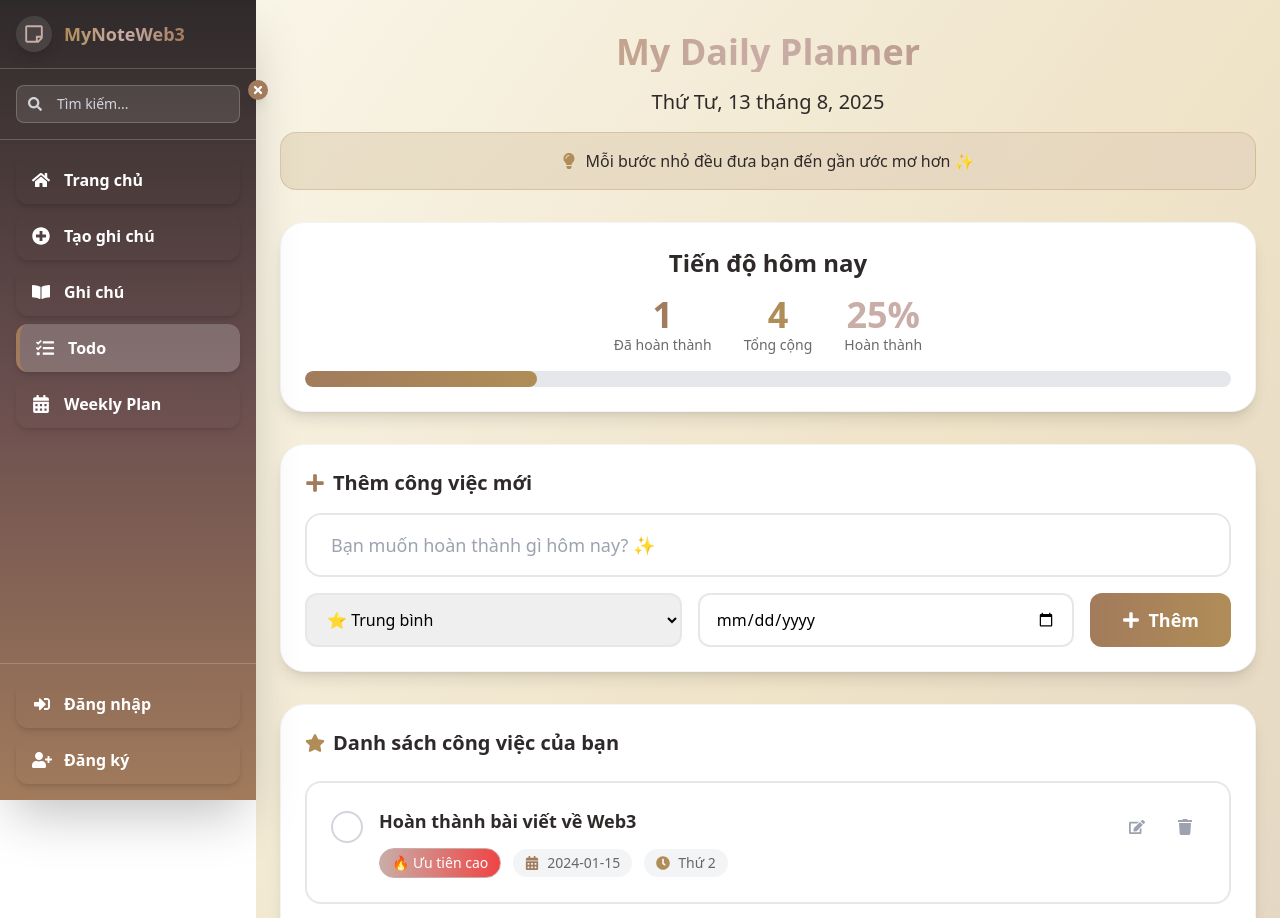
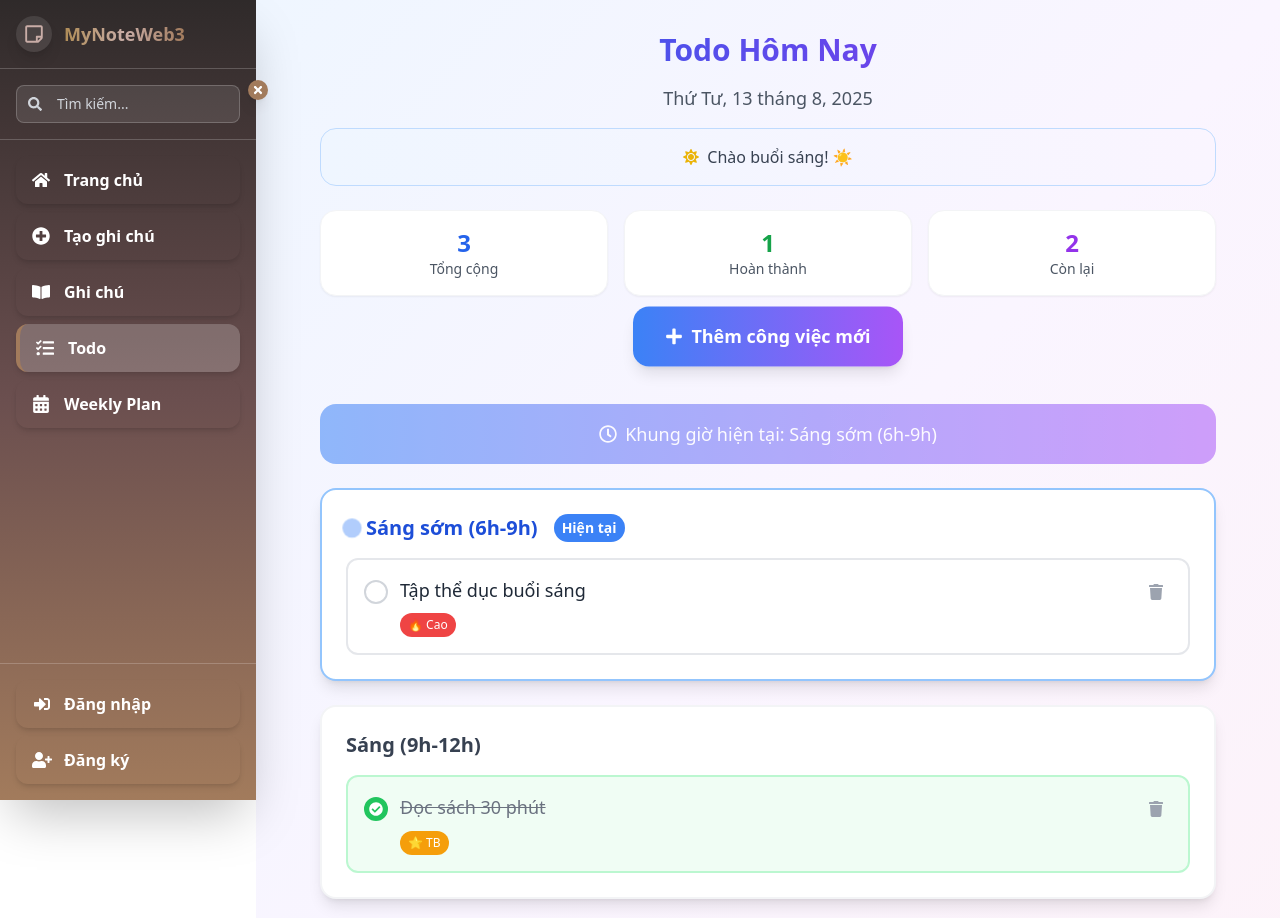
Before and after one commit to NNTN32/NotesWeb_FE, a React (Vite) app in the folder mynotewebapp/: page /todo in a window 1280 px wide. Shown: the top 918 px of the page. Built offline with nearby package versions, Linux system fonts and the light colour scheme.

Commit message:
Change display page Todo & add some animation file index.css

```diff
--- a/mynotewebapp/src/index.css
+++ b/mynotewebapp/src/index.css
@@ -42,6 +42,17 @@
   0% {
     opacity: 0;
     transform: translateY(30px);
+  }
+  100% {
+    opacity: 1;
+    transform: translateY(0);
+  }
+}
+
+@keyframes slideDown {
+  0% {
+    opacity: 0;
+    transform: translateY(-30px);
   }
   100% {
     opacity: 1;
@@ -108,6 +119,13 @@
   }
 }
 
+@keyframes ping {
+  75%, 100% {
+    transform: scale(2);
+    opacity: 0;
+  }
+}
+
 .animate-fall {
   animation: fall linear infinite;
 }
@@ -124,6 +142,10 @@
   animation: slideUp 1s ease-out forwards;
 }
 
+.animate-slide-down {
+  animation: slideDown 0.5s ease-out forwards;
+}
+
 .animate-scale-in {
   animation: scaleIn 0.6s ease-out forwards;
 }
@@ -138,6 +160,10 @@
 
 .animate-tear {
   animation: tear 0.5s ease-in-out infinite;
+}
+
+.animate-ping {
+  animation: ping 1s cubic-bezier(0, 0, 0.2, 1) infinite;
 }
 
 .delay-700 {
--- a/mynotewebapp/src/pages/users/Todo.jsx
+++ b/mynotewebapp/src/pages/users/Todo.jsx
@@ -1,39 +1,66 @@
-import { useState } from "react";
-import { FaPlus, FaCheckCircle, FaCalendarAlt, FaTrash, FaEdit, FaStar, FaLightbulb, FaClock } from "react-icons/fa";
+import { useState, useEffect } from "react";
+import { FaPlus, FaCheckCircle, FaTrash, FaEdit, FaSun, FaMoon, FaRegClock } from "react-icons/fa";
 
 const priorityColors = {
-  high: "bg-gradient-to-r from-rose to-red-500 text-white border-rose",
-  medium: "bg-gradient-to-r from-brass to-amber-500 text-white border-brass",
-  low: "bg-gradient-to-r from-coffee to-amber-600 text-white border-coffee"
+  high: "bg-red-500 text-white",
+  medium: "bg-amber-500 text-white",
+  low: "bg-green-500 text-white"
 };
 
 const priorityLabels = {
-  high: "🔥 Ưu tiên cao",
-  medium: "⭐ Trung bình",
+  high: "🔥 Cao",
+  medium: "⭐ TB",
   low: "🌱 Thấp"
 };
 
-const weekDays = [
-  "Chủ nhật", "Thứ 2", "Thứ 3", "Thứ 4", "Thứ 5", "Thứ 6", "Thứ 7"
-];
-
-const motivationalMessages = [
-  "Hôm nay là ngày tuyệt vời để hoàn thành mục tiêu! 💪",
-  "Mỗi bước nhỏ đều đưa bạn đến gần ước mơ hơn ✨",
-  "Bạn đang làm rất tốt! Hãy tiếp tục phát huy 🚀",
-  "Thành công đến từ những thói quen nhỏ mỗi ngày 🌟"
+const timeSlots = [
+  "Sáng sớm (6h-9h)",
+  "Sáng (9h-12h)",
+  "Trưa (12h-14h)",
+  "Chiều (14h-17h)",
+  "Tối (17h-21h)",
+  "Đêm (21h-24h)"
 ];
 
 function TodoList() {
   const [todos, setTodos] = useState([
-    { id: 1, text: "Hoàn thành bài viết về Web3", completed: false, priority: "high", dueDate: "2024-01-15", weekDay: "Thứ 2" },
-    { id: 2, text: "Ôn tập React hooks", completed: true, priority: "medium", dueDate: "2024-01-10", weekDay: "Thứ 4" },
-    { id: 3, text: "Lên kế hoạch cho dự án mới", completed: false, priority: "high", dueDate: "2024-01-20", weekDay: "Thứ 6" },
-    { id: 4, text: "Đọc sách về AI", completed: false, priority: "low", dueDate: "2024-01-25", weekDay: "Chủ nhật" },
+    {
+      id: 1,
+      text: "Tập thể dục buổi sáng",
+      completed: false,
+      priority: "high",
+      timeSlot: "Sáng sớm (6h-9h)",
+      createdAt: new Date()
+    },
+    {
+      id: 2,
+      text: "Đọc sách 30 phút",
+      completed: true,
+      priority: "medium",
+      timeSlot: "Sáng (9h-12h)",
+      createdAt: new Date()
+    },
+    {
+      id: 3,
+      text: "Làm việc nhà",
+      completed: false,
+      priority: "low",
+      timeSlot: "Chiều (14h-17h)",
+      createdAt: new Date()
+    },
   ]);
+
   const [newTodo, setNewTodo] = useState("");
   const [newPriority, setNewPriority] = useState("medium");
-  const [newDueDate, setNewDueDate] = useState("");
+  const [newTimeSlot, setNewTimeSlot] = useState("Sáng (9h-12h)");
+  const [showAddForm, setShowAddForm] = useState(false);
+  const [currentTime, setCurrentTime] = useState(new Date());
+
+  // Update current time every minute
+  useEffect(() => {
+    const timer = setInterval(() => setCurrentTime(new Date()), 60000);
+    return () => clearInterval(timer);
+  }, []);
 
   const handleToggleTodo = (id) => {
     setTodos(todos.map(todo =>
@@ -47,26 +74,25 @@ function TodoList() {
 
   const handleAddTodo = () => {
     if (newTodo.trim()) {
-      const selectedDate = new Date(newDueDate);
-      const weekDay = weekDays[selectedDate.getDay()];
-
       const todo = {
         id: Date.now(),
         text: newTodo.trim(),
         completed: false,
         priority: newPriority,
-        dueDate: newDueDate || new Date().toISOString().split('T')[0],
-        weekDay: weekDay
+        timeSlot: newTimeSlot,
+        createdAt: new Date()
       };
       setTodos([...todos, todo]);
       setNewTodo("");
       setNewPriority("medium");
-      setNewDueDate("");
+      setNewTimeSlot("Sáng (9h-12h)");
+      setShowAddForm(false);
     }
   };
 
   const completedTodos = todos.filter(todo => todo.completed).length;
   const totalTodos = todos.length;
+
   const today = new Date().toLocaleDateString('vi-VN', {
     weekday: 'long',
     year: 'numeric',
@@ -74,179 +100,220 @@ function TodoList() {
     day: 'numeric'
   });
 
+  const currentHour = currentTime.getHours();
+  const getGreeting = () => {
+    if (currentHour < 12) return "Chào buổi sáng! ☀️";
+    if (currentHour < 17) return "Chào buổi chiều! 🌤️";
+    return "Chào buổi tối! 🌙";
+  };
+
+  const getCurrentTimeSlot = () => {
+    if (currentHour < 9) return "Sáng sớm (6h-9h)";
+    if (currentHour < 12) return "Sáng (9h-12h)";
+    if (currentHour < 14) return "Trưa (12h-14h)";
+    if (currentHour < 17) return "Chiều (14h-17h)";
+    if (currentHour < 21) return "Tối (17h-21h)";
+    return "Đêm (21h-24h)";
+  };
+
+  const currentTimeSlot = getCurrentTimeSlot();
+
   return (
-    <div className="max-w-7xl mx-auto space-y-8">
-      {/* Header with Daily Motivation */}
-      <div className="text-center space-y-4">
-        <div className="bg-gradient-to-r from-brass via-rose to-terracotta bg-clip-text">
-          <h1 className="text-4xl font-bold text-transparent">My Daily Planner</h1>
+    <div className="max-w-4xl mx-auto space-y-6">
+      {/* Header */}
+      <div className="text-center space-y-4 animate-fade-in">
+        <div className="bg-gradient-to-r from-blue-600 to-purple-600 bg-clip-text">
+          <h1 className="text-3xl font-bold text-transparent">Todo Hôm Nay</h1>
         </div>
-        <p className="text-xl text-ink font-medium">{today}</p>
-        <div className="bg-gradient-to-r from-brass/20 to-rose/20 rounded-2xl p-4 border border-brass/30">
-          <p className="text-ink font-medium flex items-center justify-center gap-2">
-            <FaLightbulb className="text-brass" />
-            {motivationalMessages[Math.floor(Math.random() * motivationalMessages.length)]}
+        <p className="text-lg text-gray-600">{today}</p>
+        <div className="bg-gradient-to-r from-blue-50 to-purple-50 rounded-2xl p-4 border border-blue-200">
+          <p className="text-gray-700 font-medium flex items-center justify-center gap-2">
+            {currentHour < 12 ? <FaSun className="text-yellow-500" /> : <FaMoon className="text-blue-500" />}
+            {getGreeting()}
           </p>
         </div>
       </div>
 
-      {/* Progress Overview */}
-      <div className="bg-white rounded-3xl shadow-lg border border-gray-100 p-6">
-        <div className="text-center space-y-4">
-          <h3 className="text-2xl font-bold text-ink">Tiến độ hôm nay</h3>
-          <div className="flex items-center justify-center gap-8">
-            <div className="text-center">
-              <div className="text-4xl font-bold text-terracotta">{completedTodos}</div>
-              <div className="text-sm text-ink/70">Đã hoàn thành</div>
+      {/* Quick Stats */}
+      <div className="grid grid-cols-3 gap-4 animate-slide-up">
+        <div className="bg-white rounded-2xl p-4 text-center shadow-sm border border-gray-100">
+          <div className="text-2xl font-bold text-blue-600">{totalTodos}</div>
+          <div className="text-sm text-gray-600">Tổng cộng</div>
         </div>
-            <div className="text-center">
-              <div className="text-4xl font-bold text-brass">{totalTodos}</div>
-              <div className="text-sm text-ink/70">Tổng cộng</div>
+        <div className="bg-white rounded-2xl p-4 text-center shadow-sm border border-gray-100">
+          <div className="text-2xl font-bold text-green-600">{completedTodos}</div>
+          <div className="text-sm text-gray-600">Hoàn thành</div>
         </div>
-            <div className="text-center">
-              <div className="text-4xl font-bold text-rose">{Math.round((completedTodos / totalTodos) * 100) || 0}%</div>
-              <div className="text-sm text-ink/70">Hoàn thành</div>
+        <div className="bg-white rounded-2xl p-4 text-center shadow-sm border border-gray-100">
+          <div className="text-2xl font-bold text-purple-600">{totalTodos - completedTodos}</div>
+          <div className="text-sm text-gray-600">Còn lại</div>
         </div>
       </div>
 
-          {/* Progress Bar */}
-          <div className="w-full bg-gray-200 rounded-full h-4 overflow-hidden">
-            <div
-              className="bg-gradient-to-r from-terracotta to-brass h-4 rounded-full transition-all duration-1000 ease-out"
-              style={{ width: `${totalTodos > 0 ? (completedTodos / totalTodos) * 100 : 0}%` }}
-            ></div>
-          </div>
-        </div>
+      {/* Add Todo Button */}
+      <div className="text-center animate-bounce">
+        <button
+          onClick={() => setShowAddForm(!showAddForm)}
+          className="bg-gradient-to-r from-blue-500 to-purple-500 text-white px-8 py-4 rounded-2xl hover:from-purple-500 hover:to-blue-500 transition-all transform hover:scale-105 font-semibold text-lg flex items-center gap-2 mx-auto shadow-lg"
+        >
+          <FaPlus />
+          Thêm công việc mới
+        </button>
       </div>
 
-      {/* Add New Todo */}
-      <div className="bg-white rounded-3xl shadow-lg border border-gray-100 p-6">
-        <h3 className="text-xl font-bold text-ink mb-4 flex items-center gap-2">
-          <FaPlus className="text-terracotta" />
-          Thêm công việc mới
-        </h3>
+      {/* Add Todo Form */}
+      {showAddForm && (
+        <div className="bg-white rounded-2xl shadow-lg border border-gray-100 p-6 animate-slide-down">
           <div className="space-y-4">
             <input
               type="text"
-            placeholder="Bạn muốn hoàn thành gì hôm nay? ✨"
+              placeholder="Bạn muốn làm gì hôm nay? ✨"
               value={newTodo}
               onChange={(e) => setNewTodo(e.target.value)}
-            className="w-full px-6 py-4 border-2 border-gray-200 rounded-2xl focus:ring-4 focus:ring-terracotta/20 focus:border-terracotta text-lg transition-all"
+              className="w-full px-4 py-3 border-2 border-gray-200 rounded-xl focus:ring-4 focus:ring-blue-200 focus:border-blue-500 text-lg transition-all"
               onKeyPress={(e) => e.key === 'Enter' && handleAddTodo()}
+              autoFocus
             />
-          <div className="flex flex-col sm:flex-row gap-4">
+            <div className="flex gap-4">
               <select
                 value={newPriority}
                 onChange={(e) => setNewPriority(e.target.value)}
-              className="flex-1 px-4 py-3 border-2 border-gray-200 rounded-xl focus:ring-4 focus:ring-terracotta/20 focus:border-terracotta transition-all"
+                className="flex-1 px-4 py-3 border-2 border-gray-200 rounded-xl focus:ring-4 focus:ring-blue-200 focus:border-blue-500 transition-all"
               >
-              <option value="low">🌱 Ưu tiên thấp</option>
+                <option value="low">🌱 Thấp</option>
                 <option value="medium">⭐ Trung bình</option>
-              <option value="high">🔥 Ưu tiên cao</option>
+                <option value="high">🔥 Cao</option>
               </select>
-            <input
-              type="date"
-              value={newDueDate}
-              onChange={(e) => setNewDueDate(e.target.value)}
-              className="flex-1 px-4 py-3 border-2 border-gray-200 rounded-xl focus:ring-4 focus:ring-terracotta/20 focus:border-terracotta transition-all"
-            />
+              <select
+                value={newTimeSlot}
+                onChange={(e) => setNewTimeSlot(e.target.value)}
+                className="flex-1 px-4 py-3 border-2 border-gray-200 rounded-xl focus:ring-4 focus:ring-blue-200 focus:border-blue-500 transition-all"
+              >
+                {timeSlots.map(slot => (
+                  <option key={slot} value={slot}>{slot}</option>
+                ))}
+              </select>
+            </div>
+            <div className="flex gap-3">
               <button
                 onClick={handleAddTodo}
-              className="px-8 py-3 bg-gradient-to-r from-terracotta to-brass text-white rounded-xl hover:from-brass hover:to-terracotta transition-all transform hover:scale-105 font-semibold text-lg flex items-center gap-2"
+                className="flex-1 bg-gradient-to-r from-blue-500 to-purple-500 text-white py-3 rounded-xl hover:from-purple-500 hover:to-blue-500 transition-all font-semibold"
               >
-              <FaPlus />
                 Thêm
+              </button>
+              <button
+                onClick={() => setShowAddForm(false)}
+                className="px-6 py-3 border-2 border-gray-300 text-gray-600 rounded-xl hover:border-gray-400 transition-all"
+              >
+                Hủy
               </button>
             </div>
           </div>
         </div>
+      )}
 
-      {/* Todo List View */}
-      <div className="bg-white rounded-3xl shadow-lg border border-gray-100 p-6">
-        <h3 className="text-xl font-bold text-ink mb-6 flex items-center gap-2">
-          <FaStar className="text-brass" />
-          Danh sách công việc của bạn
+      {/* Current Time Slot Highlight */}
+      <div className="bg-gradient-to-r from-blue-500 to-purple-500 text-white rounded-2xl p-4 text-center animate-pulse">
+        <p className="text-lg font-medium flex items-center justify-center gap-2">
+          <FaRegClock />
+          Khung giờ hiện tại: {currentTimeSlot}
+        </p>
+      </div>
+
+      {/* Todo List by Time Slots */}
+      <div className="space-y-6">
+        {timeSlots.map((timeSlot, index) => {
+          const slotTodos = todos.filter(todo => todo.timeSlot === timeSlot);
+          const isCurrentSlot = timeSlot === currentTimeSlot;
+
+          if (slotTodos.length === 0) return null;
+
+          return (
+            <div
+              key={timeSlot}
+              className={`bg-white rounded-2xl shadow-lg border-2 p-6 transition-all duration-300 hover:shadow-xl ${
+                isCurrentSlot ? 'border-blue-300 bg-blue-50' : 'border-gray-100'
+              }`}
+              style={{ animationDelay: `${index * 100}ms` }}
+            >
+              <h3 className={`text-xl font-bold mb-4 flex items-center gap-2 ${
+                isCurrentSlot ? 'text-blue-700' : 'text-gray-700'
+              }`}>
+                {isCurrentSlot && <div className="w-3 h-3 bg-blue-500 rounded-full animate-ping"></div>}
+                {timeSlot}
+                {isCurrentSlot && <span className="text-sm bg-blue-500 text-white px-2 py-1 rounded-full ml-2">Hiện tại</span>}
               </h3>
 
-        {todos.length === 0 ? (
-          <div className="text-center py-12 text-gray-500">
-            <div className="w-24 h-24 mx-auto mb-4 bg-gradient-to-r from-terracotta/20 to-brass/20 rounded-full flex items-center justify-center">
-              <FaCheckCircle className="text-4xl text-terracotta" />
-            </div>
-            <p className="text-lg">Chưa có công việc nào! Hãy bắt đầu với todo đầu tiên của bạn</p>
-            <p className="text-sm mt-2">Mỗi bước nhỏ đều đưa bạn đến gần mục tiêu hơn ✨</p>
-          </div>
-        ) : (
-          <div className="space-y-4">
-            {todos.map((todo) => (
+              <div className="space-y-3">
+                {slotTodos.map((todo) => (
                   <div
                     key={todo.id}
-                className={`p-6 rounded-2xl border-2 transition-all duration-300 hover:shadow-lg transform hover:-translate-y-1 ${
+                    className={`p-4 rounded-xl border-2 transition-all duration-300 hover:shadow-md transform hover:-translate-y-1 ${
                       todo.completed
-                    ? 'bg-gradient-to-r from-green-50 to-emerald-50 border-green-200'
-                    : 'bg-white border-gray-200 hover:border-terracotta'
+                        ? 'bg-green-50 border-green-200'
+                        : 'bg-white border-gray-200 hover:border-blue-300'
                     }`}
                   >
-                <div className="flex items-start gap-4">
+                    <div className="flex items-start gap-3">
                       <button
                         onClick={() => handleToggleTodo(todo.id)}
-                    className={`w-8 h-8 rounded-full border-2 flex items-center justify-center transition-all mt-1 ${
+                        className={`w-6 h-6 rounded-full border-2 flex items-center justify-center transition-all mt-1 flex-shrink-0 ${
                           todo.completed
-                        ? 'bg-gradient-to-r from-green-400 to-emerald-500 border-green-400 text-white shadow-lg'
-                        : 'border-gray-300 hover:border-terracotta hover:bg-terracotta/10'
+                            ? 'bg-green-500 border-green-500 text-white'
+                            : 'border-gray-300 hover:border-blue-500 hover:bg-blue-50'
                         }`}
                       >
-                    {todo.completed && <FaCheckCircle className="text-lg" />}
+                        {todo.completed && <FaCheckCircle className="text-sm" />}
                       </button>
 
                       <div className="flex-1 min-w-0">
-                    <span className={`font-semibold text-lg leading-relaxed ${
+                        <span className={`font-medium text-lg leading-relaxed ${
                           todo.completed
                             ? 'line-through text-gray-500'
-                        : 'text-ink'
+                            : 'text-gray-800'
                         }`}>
                           {todo.text}
                         </span>
 
-                    <div className="flex items-center gap-3 mt-3">
-                      <span className={`text-sm px-3 py-1 rounded-full border ${priorityColors[todo.priority]}`}>
+                        <div className="flex items-center gap-2 mt-2">
+                          <span className={`text-xs px-2 py-1 rounded-full ${priorityColors[todo.priority]}`}>
                             {priorityLabels[todo.priority]}
-                      </span>
-                      <span className="text-sm text-ink/70 flex items-center gap-2 bg-gray-100 px-3 py-1 rounded-full">
-                        <FaCalendarAlt className="text-terracotta" />
-                        {todo.dueDate}
-                      </span>
-                      <span className="text-sm text-ink/70 flex items-center gap-2 bg-gray-100 px-3 py-1 rounded-full">
-                        <FaClock className="text-brass" />
-                        {todo.weekDay}
                           </span>
                         </div>
                       </div>
 
-                  <div className="flex items-center gap-2">
-                    <button className="p-3 text-gray-400 hover:text-terracotta hover:bg-terracotta/10 rounded-xl transition-all">
-                      <FaEdit />
-                    </button>
                       <button
                         onClick={() => handleDeleteTodo(todo.id)}
-                      className="p-3 text-gray-400 hover:text-red-500 hover:bg-red-50 rounded-xl transition-all"
+                        className="p-2 text-gray-400 hover:text-red-500 hover:bg-red-50 rounded-lg transition-all flex-shrink-0"
                       >
                         <FaTrash />
                       </button>
                     </div>
                   </div>
-              </div>
                 ))}
               </div>
+            </div>
+          );
+        })}
+      </div>
+
+      {/* Empty State */}
+      {todos.length === 0 && (
+        <div className="text-center py-16 text-gray-500 animate-fade-in">
+          <div className="w-20 h-20 mx-auto mb-4 bg-gradient-to-r from-blue-100 to-purple-100 rounded-full flex items-center justify-center">
+            <FaCheckCircle className="text-3xl text-blue-500" />
+          </div>
+          <p className="text-xl font-medium mb-2">Chưa có công việc nào!</p>
+          <p className="text-gray-400">Hãy bắt đầu với todo đầu tiên của bạn hôm nay ✨</p>
+        </div>
       )}
-      </div>
     </div>
   );
 }
 
 export default function Todo() {
   return (
-    <div className="min-h-screen bg-gradient-to-br from-paper via-sand to-latte px-6 py-8">
+    <div className="min-h-screen bg-gradient-to-br from-blue-50 via-purple-50 to-pink-50 px-6 py-8">
       <TodoList />
     </div>
   );
```
Lines whose indentation alone changed are shown as unchanged.
